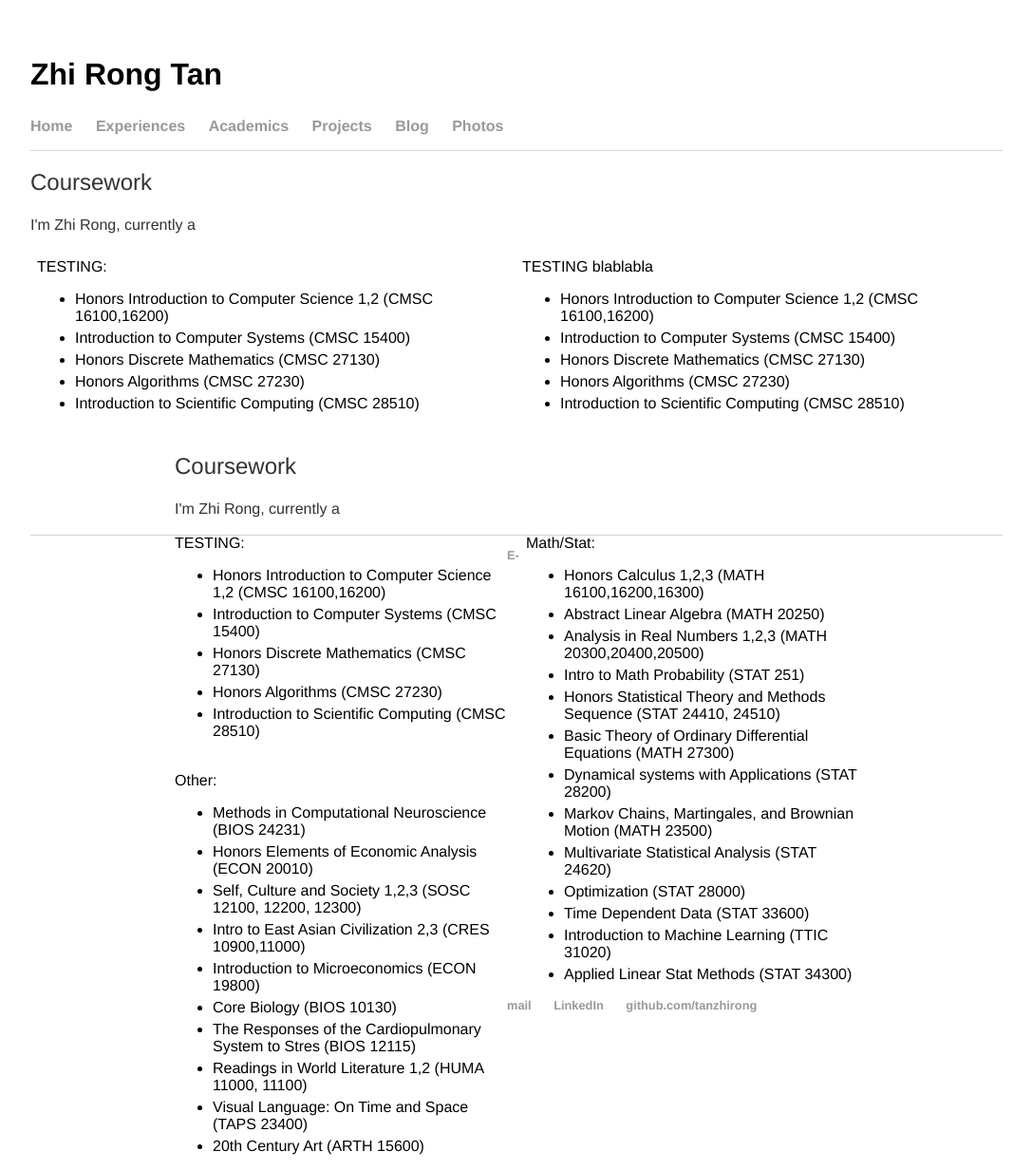
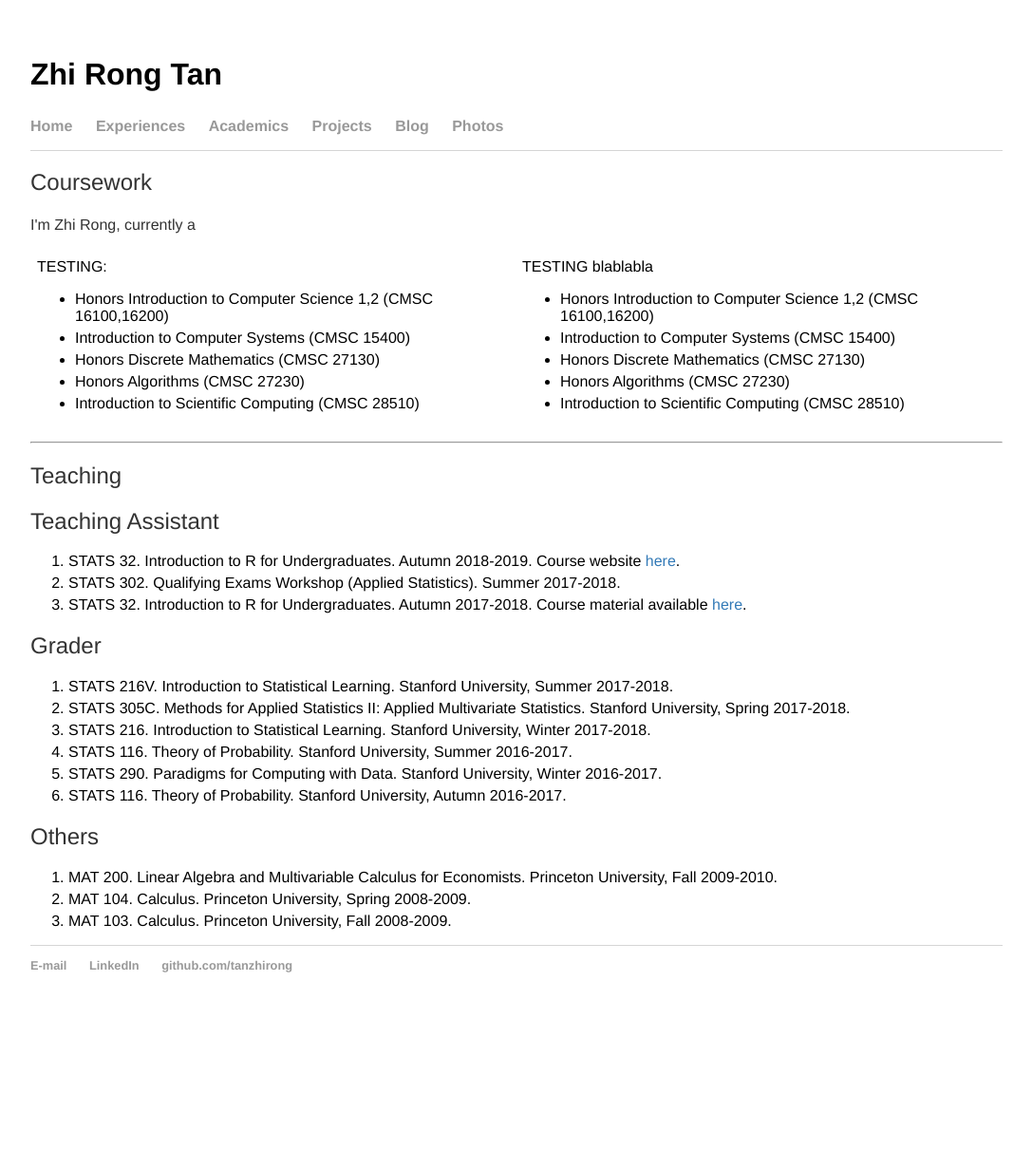
Before and after one commit to tanzhirong/tanzhirong.github.io, a Jekyll site: the page built from acad/index.html, in a window 1280 px wide. Shown: the whole page at 95% size, without its empty margins (96-1183 px from the left). Built offline with Jekyll 4.4.1, drawn with Linux system fonts in a browser that asks for light colours; after the commit the page ends 1084 px from its top, so only the background shows below that.

Commit message:
Update index.html

```diff
--- a/acad/index.html
+++ b/acad/index.html
@@ -31,70 +31,31 @@ title: Academics | Zhi Rong Tan
 	</tr>
 </table>
 
-<style type="text/css">
-@media only screen and (min-device-width: 720px) {
-#wrap {
-   width:720px;
-   margin:0 auto;
-}
-#left_col {
-   float:left;
-   width:350px;
-}
-#right_col {
-   float:right;
-   width:350px;
-}
-}
-</style>
-<div id="wrap">
-	<h2>Coursework</h2>
-	<p>I'm Zhi Rong, currently a <a href="/about"></a></p>
+<hr>
 
-    <div id="left_col">
-        TESTING:
-        <ul>
-        <li>Honors Introduction to Computer Science 1,2 (CMSC 16100,16200) </li>
-        <li>Introduction to Computer Systems (CMSC 15400) </li>
-        <li>Honors Discrete Mathematics (CMSC 27130)</li>
-        <li>Honors Algorithms (CMSC 27230)</li>
-	<li>Introduction to Scientific Computing (CMSC 28510)</li>
-        </ul>
+  <h2>Teaching</h2>
+<div class="blurb">
+  <h2>Teaching Assistant</h2>
+  <ol>
+    <li>STATS 32. Introduction to R for Undergraduates. Autumn 2018-2019. Course website <a target="_blank" href="https://web.stanford.edu/~kjytay/courses/32-2018/">here</a>.</li>
+    <li>STATS 302. Qualifying Exams Workshop (Applied Statistics). Summer 2017-2018.</li>
+    <li>STATS 32. Introduction to R for Undergraduates. Autumn 2017-2018. Course material available <a target="_blank" href="https://github.com/kjytay/STATS-32-Fall-2017-18">here</a>.</li>
+  </ol>
+  <h2>Grader</h2>
+  <ol>
+    <li> STATS 216V. Introduction to Statistical Learning. Stanford University, Summer 2017-2018.</li>
+    <li> STATS 305C. Methods for Applied Statistics II: Applied Multivariate Statistics. Stanford University, Spring 2017-2018.</li>
+    <li> STATS 216. Introduction to Statistical Learning. Stanford University, Winter 2017-2018.</li>
+    <li> STATS 116. Theory of Probability. Stanford University, Summer 2016-2017.</li>
+    <li> STATS 290. Paradigms for Computing with Data. Stanford University, Winter 2016-2017.</li>
+    <li> STATS 116. Theory of Probability. Stanford University, Autumn 2016-2017.</li>
+  </ol>
+  <h2>Others</h2>
+  <ol>
+    <li> MAT 200. Linear Algebra and Multivariable Calculus for Economists. Princeton University, Fall 2009-2010.</li>
+    <li> MAT 104. Calculus. Princeton University, Spring 2008-2009.</li>
+    <li> MAT 103. Calculus. Princeton University, Fall 2008-2009.</li>
+  </ol>
+</div><!-- /.blurb -->
 
-        <br>
-
-        Other:
-        <ul>
-        <li>Methods in Computational Neuroscience (BIOS 24231) </li>
-        <li>Honors Elements of Economic Analysis (ECON 20010)</li>
-        <li>Self, Culture and Society 1,2,3 (SOSC 12100, 12200, 12300) </li>
-        <li>Intro to East Asian Civilization 2,3 (CRES 10900,11000)</li>
-        <li>Introduction to Microeconomics (ECON 19800)</li>
-        <li>Core Biology (BIOS 10130)</li>
-        <li>The Responses of the Cardiopulmonary System to Stres (BIOS 12115) </li>
-        <li>Readings in World Literature 1,2 (HUMA  11000, 11100)</li>
-        <li>Visual Language: On Time and Space (TAPS 23400)</li>
-	<li>20th Century Art (ARTH 15600)</li>
-        </ul>
-
-    </div>
-
-    <div id="right_col">
-        Math/Stat:
-        <ul>
-        <li>Honors Calculus 1,2,3 (MATH 16100,16200,16300)</li>
-        <li>Abstract Linear Algebra (MATH 20250)</li>
-        <li>Analysis in Real Numbers 1,2,3 (MATH 20300,20400,20500)</li>
-	<li>Intro to Math Probability (STAT 251)</li>
-	<li>Honors Statistical Theory and Methods Sequence (STAT 24410, 24510)</li>
-	<li>Basic Theory of Ordinary Differential Equations (MATH 27300)</li>
-	<li>Dynamical systems with Applications (STAT 28200)</li>
-	<li>Markov Chains, Martingales, and Brownian Motion (MATH 23500)</li>
-	<li>Multivariate Statistical Analysis (STAT 24620)</li>
-	<li>Optimization (STAT 28000)</li>
-	<li>Time Dependent Data (STAT 33600)</li>
-	<li>Introduction to Machine Learning (TTIC 31020)</li>
-	<li>Applied Linear Stat Methods (STAT 34300)</li>
-        </ul>
-    </div>
-</div>
+	  </div>
```
